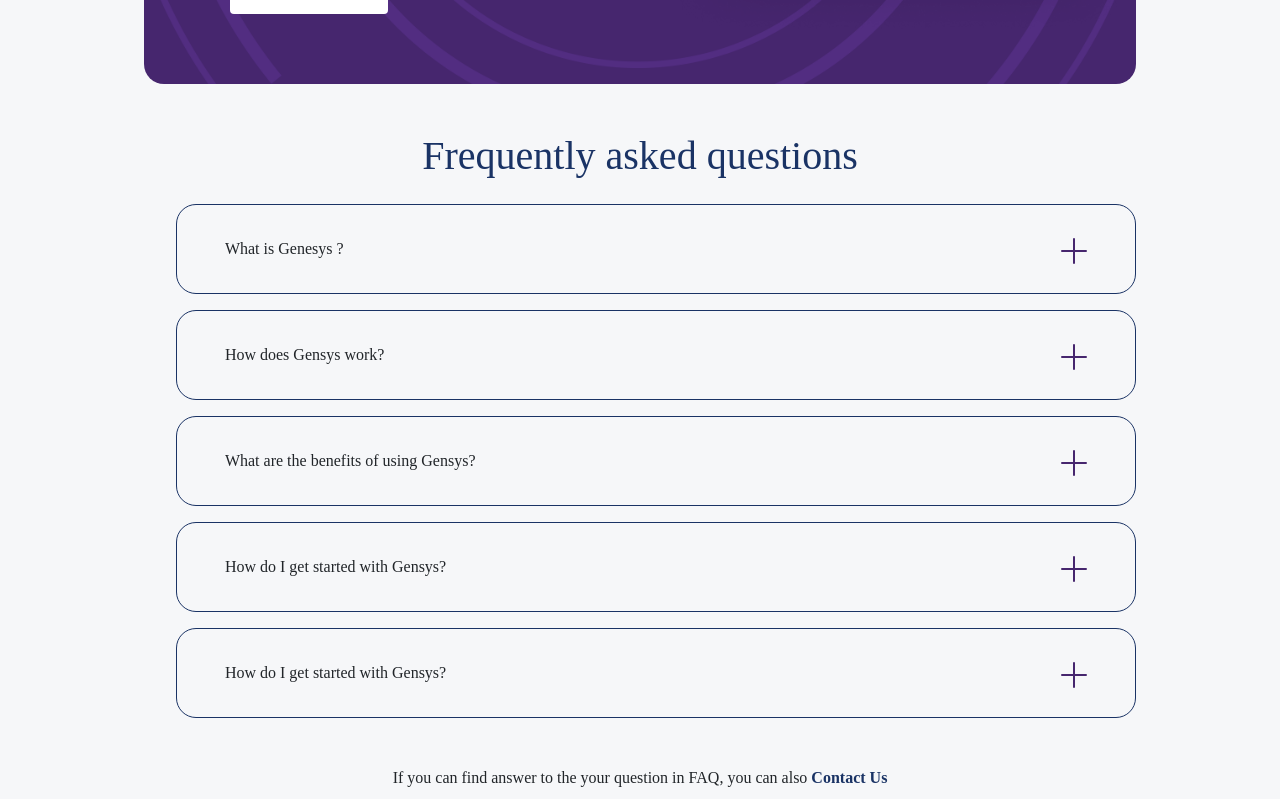
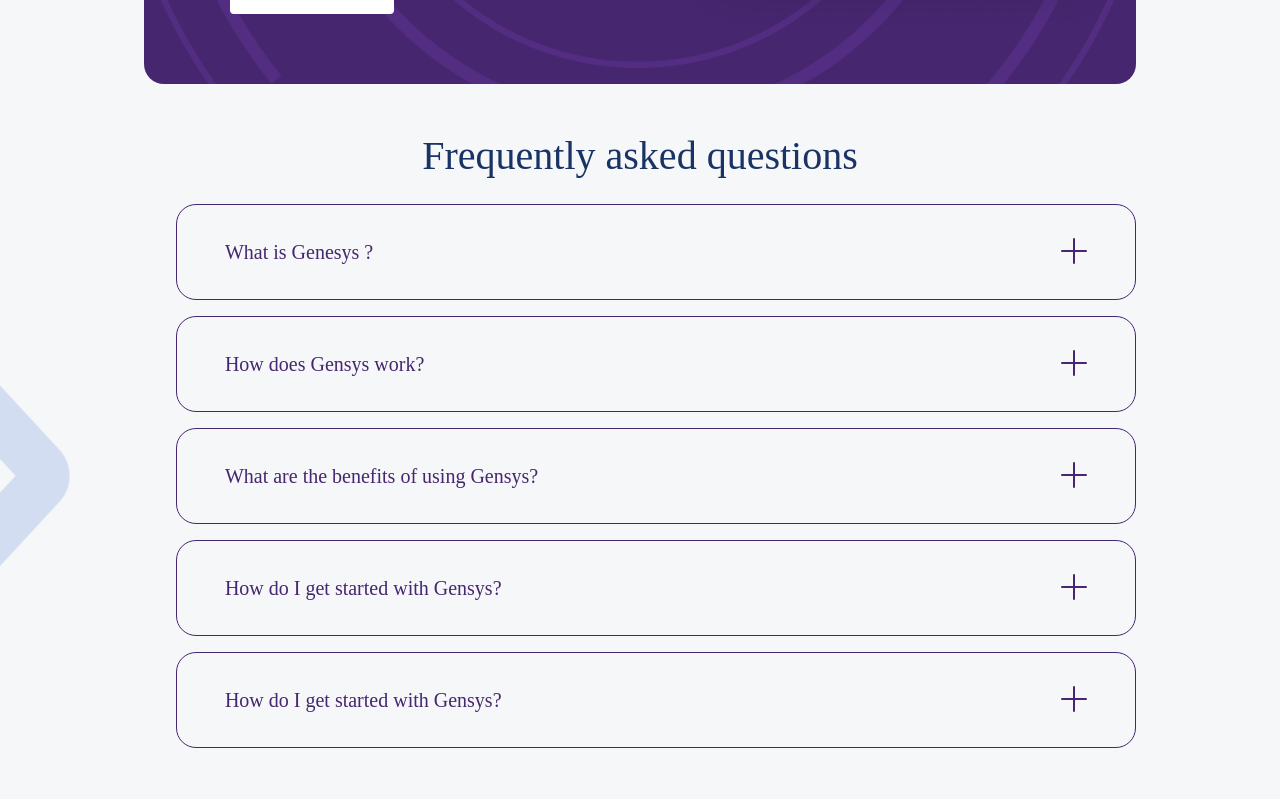
Before and after one commit to teymee/Gensys, a Vue app: page / in a window 1280 px wide. Shown: the part 3720-4519 px from the top of the page. Built offline with nearby package versions, Linux system fonts and the light colour scheme.

Commit message:
accordion

```diff
--- a/src/App.vue
+++ b/src/App.vue
@@ -34,12 +34,14 @@
   list-style:none !important;
 }
 .body {
+  font-family: "Poppins" !important;
   background: #fafafa;
 }
 a {
   text-decoration: none !important;
 }
 #app {
+   font-family: "Poppins" !important;
   -webkit-font-smoothing: antialiased;
   -moz-osx-font-smoothing: grayscale;
   overflow-x: hidden;
--- /dev/null
+++ b/src/components/Accordion.vue
@@ -0,0 +1,45 @@
+<template>
+  <div @click="toggle" class="d-flex justify-content-between mt-3">
+    <p class="title">{{ title }}</p>
+    <div>
+      <img src="@/assets/plus.svg" />
+    </div>
+  </div>
+
+  <transition v-show="isOpen" name="fade">
+    <slot></slot>
+  </transition>
+</template>
+
+<script>
+export default {
+  name: "Accordion",
+  props: ["title"],
+  data() {
+    return {
+      isOpen: false,
+    };
+  },
+  methods: {
+    toggle() {
+      this.isOpen = !this.isOpen;
+      console.log(this.isOpen);
+    },
+  },
+};
+</script>
+
+<style scoped>
+p {
+  font-size: 20px;
+}
+@media screen and (max-width: 800px) {
+  p {
+    font-size: 14px;
+  }
+  img {
+    width: 15px;
+    margin-top: -10px;
+  }
+}
+</style>
--- a/src/components/FAQ.vue
+++ b/src/components/FAQ.vue
@@ -1,23 +1,26 @@
 <template>
-  <section class="faq mx-auto mt-5">
+  <section>
+    <img class="arrow" src="@/assets/arrow.png" alt="" />
+    <div class="faq mx-auto mt-5">
       <h1 style="color: #1a3365" class="text-center">
         Frequently asked questions
       </h1>
       <ul class="mt-4">
         <li class="mb-3" v-for="item in faq" :key="item.title">
           <div class="mx-auto py-lg-3 faq-inner">
-          <div class="d-flex justify-content-between mt-3">
+            <!-- <div class="d-flex justify-content-between mt-3">
               <p class="title">{{ item.title }}</p>
               <div @click="toggle">
                 <img src="@/assets/plus.svg" />
               </div>
-          </div>
-
+            </div> -->
+            <Accordion :title="item.title">
               <transition name="fade">
-            <p v-if="open" class="mt-4">
+                <p class="mt-4">
                   {{ item.body }}
                 </p>
               </transition>
+            </Accordion>
           </div>
         </li>
       </ul>
@@ -26,10 +29,12 @@
         If you can find answer to the your question in FAQ, you can also
         <span style="font-weight: 700; color: #1a3365">Contact Us</span>
       </p>
+    </div>
   </section>
 </template>
 
 <script>
+import Accordion from "./Accordion.vue";
 export default {
   name: "FAQ",
   data() {
@@ -49,34 +54,41 @@
           body: "Gensys transparent and trust in the entire generator fueling process. With our solution ,you can remotely monitor and regulate generator fueling. Gensys also allows you keep track of the number of hours spent using power grid versus the time spent using generator.",
         },
         {
-          title: "	How do I get started with Gensys?",
+          title: "\tHow do I get started with Gensys?",
           body: "Gensys transparent and trust in the entire generator fueling process. With our solution ,you can remotely monitor and regulate generator fueling. Gensys also allows you keep track of the number of hours spent using power grid versus the time spent using generator.",
         },
         {
-          title: "	How do I get started with Gensys?",
+          title: "\tHow do I get started with Gensys?",
           body: "Gensys transparent and trust in the entire generator fueling process. With our solution ,you can remotely monitor and regulate generator fueling. Gensys also allows you keep track of the number of hours spent using power grid versus the time spent using generator.",
         },
       ],
     };
   },
-  methods: {
-    toggle() {
-      this.open = !this.open;
-    },
-  },
+
+  components: { Accordion },
 };
 </script>
 
 <style scoped>
 section {
-  width: 80% !important;
+  color: #46266e !important;
+  position: relative;
 }
-
+.arrow{
+  position: absolute;
+  top: 50%;
+  left: 0;
+  transform: translate(-50%, -50%);
+}
+.faq {
+  width: 80%;
+}
 li {
-  border: 1px solid #1a3365;
+  border: 1px solid #46266e;
   list-style: none;
   border-radius: 20px;
 }
+
 span p {
   /* font-size: 20px; */
   color: #1a3365;
@@ -101,11 +113,11 @@
     font-size: 13px;
   }
 
-  img {
-    width: 15px;
-    margin-top: -10px;
+
+
+.arrow{
+  width:60px
 }
-
   p {
     font-size: 13px;
   }
```
Also changed, not shown: src/assets/arrow.png (added). Lines whose indentation alone changed are shown as unchanged.
